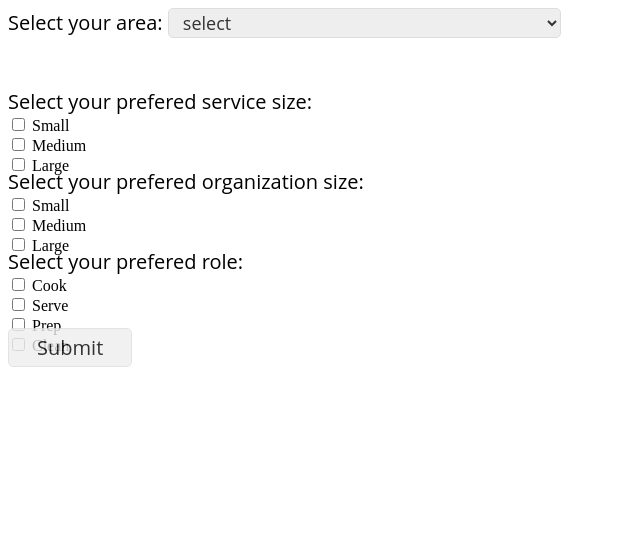
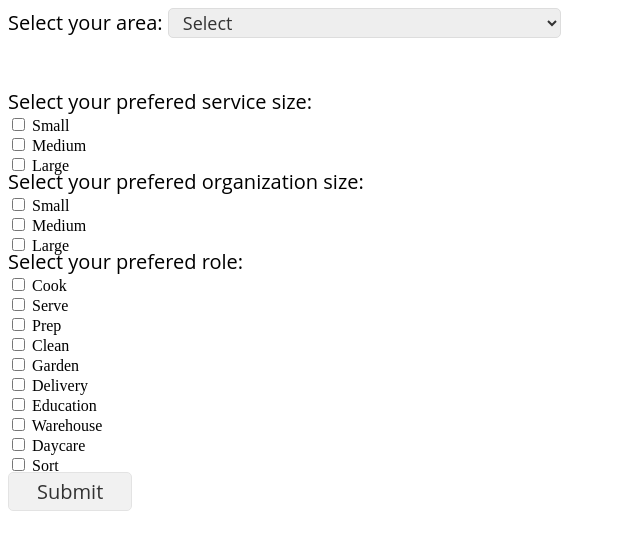
Before and after one commit to duncan-wang/placedumarche_recengine, a Flask app: page / in a window 1280 px wide. Shown: the top 550 px of the page, without its empty margins (0-640 px from the left). Run offline with Flask 2, Linux system fonts and the light colour scheme.

Commit message:
Almost perfect
que location required
need to work on on index.html

```diff
--- a/app.py
+++ b/app.py
@@ -41,37 +41,13 @@ def makeList(x):
     result = x.split(", ")
     return result
 
-def getSizesCompatibility(sizePref, org):
-    '''return a value that increases the less the org and the volunteers preferences are compatible'''
-    result = 0.0
-
-    orgSizeGood = False
-    serviceSizeGood = False
-    for i in range(len(sizePref)):
-        if i < 3:
-            if sizePref[i] == 1 and org[5 + i] == 1:
-                orgSizeGood = True
-        else:
-            if sizePref[i] == 1 and org[5 + i] == 1:
-                serviceSizeGood = True
-
-    # increasing distance if org size doesn't correspond to preference
-    if not orgSizeGood:
-        result += 2
-    # increasing distance if service size doesn't correspond to preference
-    if not serviceSizeGood:
-        result += 2*((1.3)**2)
-
-    return result
-    # Ideas: could increase less if pref is small and vol is medium than when vol is large
-
 def getPhysicalDistance(location1, location2):
     ''' given 2 locations, return physical distance weight given in the distance matrix'''
 
     if location1 in locationID and location2 in locationID:
         x = locationID.index(location1)
         y = locationID.index(location2)
-    else: #location doesn't exist
+    else:  # location doesn't exist
         return 10
 
     if x < y:
@@ -79,8 +55,48 @@ def getPhysicalDistance(location1, location2):
     else:
         return distMatrix[y][x]
 
+def getSizesCompatibility(sizePref, org):
+    '''return a value that increases the less the org and the volunteers preferences are compatible'''
+
+    # if no preferences selected, return 0 since all posibilities are good
+    if sizePref == [0, 0, 0, 0, 0, 0]:
+        return 0.0
+
+    result = 0.0
+
+    orgSizeGood = False
+    serviceSizeGood = False
+    orgSizeSelected = False
+    serviceSizeSelected = False
+
+    for i in range(len(sizePref)):
+        if i < 3:
+            if sizePref[i] == 1:
+                orgSizeSelected = True
+            if sizePref[i] == 1 and org[5 + i] == 1:
+                orgSizeGood = True
+        else:
+            if sizePref[i] == 1:
+                serviceSizeSelected = True
+            if sizePref[i] == 1 and org[5 + i] == 1:
+                serviceSizeGood = True
+
+    # increasing distance if org size doesn't correspond to preference or if no selection
+    if not orgSizeGood and orgSizeSelected:
+        result += 2
+    # increasing distance if service size doesn't correspond to preference or if no selection
+    if not serviceSizeGood and serviceSizeSelected:
+        result += 2*((1.3)**2)
+
+    return result
+    # Ideas: could increase less if pref is small and vol is medium than when vol is large
+
 def getRoleDistance(rolePref, org):
     '''returns a weight if roles wanted are not available'''
+    # no roles selected
+    if rolePref == []:
+        return 0.0;
+
     availableRoles = 0
     for role in rolePref:
         if role in org[4]:
--- a/templates/index.html
+++ b/templates/index.html
@@ -14,8 +14,8 @@
                 <div class="form-row">
                     <label>
                         <span>Select your area: </span>
-                    <select name="area" class="select">
-                        <option disabled selected>select</option>
+                        <select name="area" class="select" required>
+                            <option value="">Select</option>
                             <option>L’Île-Bizard—Sainte-Geneviève</option>
                             <option>Pierrefonds-Roxboro</option>
                             <option>Saint-Laurent</option>
@@ -79,57 +79,30 @@
                         <label for="prep"> Prep</label><br>
                         <input type="checkbox" name="clean" value="clean">
                         <label for="clean"> Clean</label><br>
+                        <input type="checkbox" name="garden" value="garden">
+                        <label for="garden"> Garden</label><br>
+                        <input type="checkbox" name="delivery" value="delivery">
+                        <label for="delivery"> Delivery</label><br>
+                        <input type="checkbox" name="education" value="education">
+                        <label for="education"> Education</label><br>
+                        <input type="checkbox" name="warehouse" value="warehouse">
+                        <label for="warehouse"> Warehouse</label><br>
+                        <input type="checkbox" name="daycare" value="daycare">
+                        <label for="daycare"> Daycare</label><br>
+                        <input type="checkbox" name="sort" value="sort">
+                        <label for="sort"> Sort</label><br>
                     </label>
                 </div>
-
-            <!-- <div class="form-row">
-                <label>
-                    <span>Select your prefered service size: </span>
-                    <select name="service" class="select">
-                        <option disabled selected>select</option>
-                        <option>small</option>
-                        <option>medium</option>
-                        <option>large</option>
-                    </select>
-                </label>
             </div>
-
-            <div class="form-row">
-                <label>
-                    <span>Select your prefered organization size: </span>
-                    <select name="org" class="select">
-                        <option disabled selected>select</option>
-                        <option>small</option>
-                        <option>medium</option>
-                        <option>large</option>
-                    </select>
-                </label>
-            </div>   -->
-
-            <!-- <div class="form-row">
-                <label>
-                    <span>Select your prefered role: </span>
-                    <select name="role" class="select">
-                        <option disabled selected>select</option>
-                        <option>cook</option>
-                        <option>serve</option>
-                        <option>prep</option>
-                        <option>clean</option>
-                    </select>
-                </label>
-            </div>     -->
-
+            <br><br><br><br><br><br><br><br>
+            <div>
+                <input id="btn" type="submit" value="Submit">
             </div>
-
-        <button id="btn" type="submit" class="btn btn-primary btn-block btn-large">Submit</button>
         </form>
-
-   <br>
-   <br>
+        <br><br>
+        <div>
             {{ prediction_text | safe }}
-
         </div>
-
-
+    </div>
 </body>
 </html>
```
Lines whose indentation alone changed are shown as unchanged.
